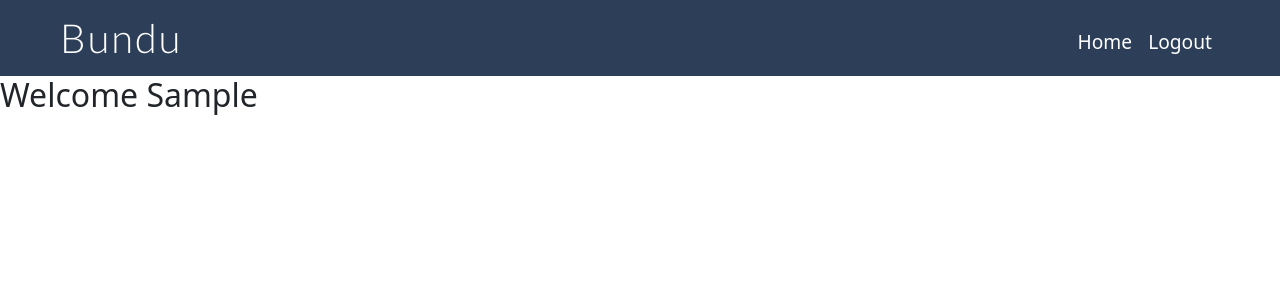
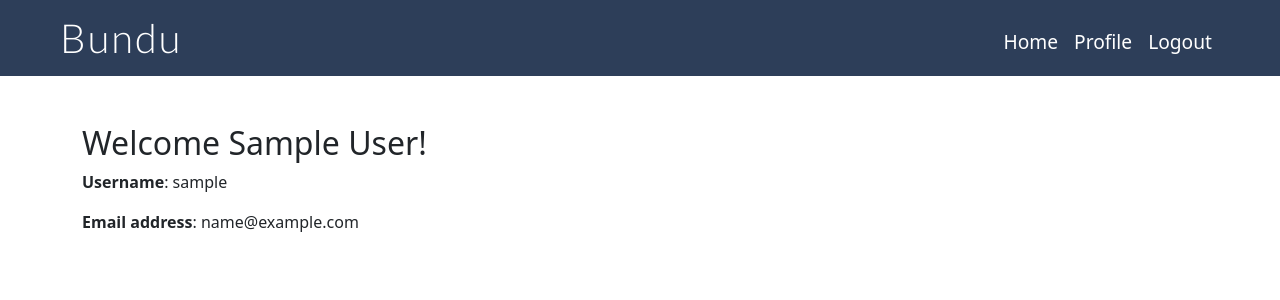
Before and after one commit to Tony118g/bundu-restaurant, a Django app: page /accounts/profile/ in a window 1280 px wide. Shown: the top 300 px of the page. Run offline with Django 3.2, Linux system fonts and the light colour scheme; the visitor is signed in with stand-in values (Sample User, id 1).

Commit message:
Add user details to profile page and link in nav

```diff
--- a/accounts/templates/profile.html
+++ b/accounts/templates/profile.html
@@ -2,8 +2,10 @@
 
 {% block content %}
 
-    <div>
-        <h2>Welcome {{ f_name }}</h2>
-    </div>
+<div class="container pt-5">
+    <h2>Welcome {{ f_name }} {{ l_name }}!</h2>
+    <p><span class="fw-bold">Username</span>: {{ username }}</p>
+    <p><span class="fw-bold">Email address</span>: {{ email_address }}</p>
+</div>
 
 {%endblock%}
--- a/templates/base.html
+++ b/templates/base.html
@@ -35,6 +35,9 @@
                     </li>
                     {% if user.is_authenticated %}
                     <li class="nav-item">
+                        <a class="nav-link pb-md-0" href="{% url 'profile_page' %}">Profile</a>
+                    </li>
+                    <li class="nav-item">
                         <a class="nav-link pb-md-0" href="{% url 'account_logout' %}">Logout</a>
                     </li>
                     {% else %}
```
